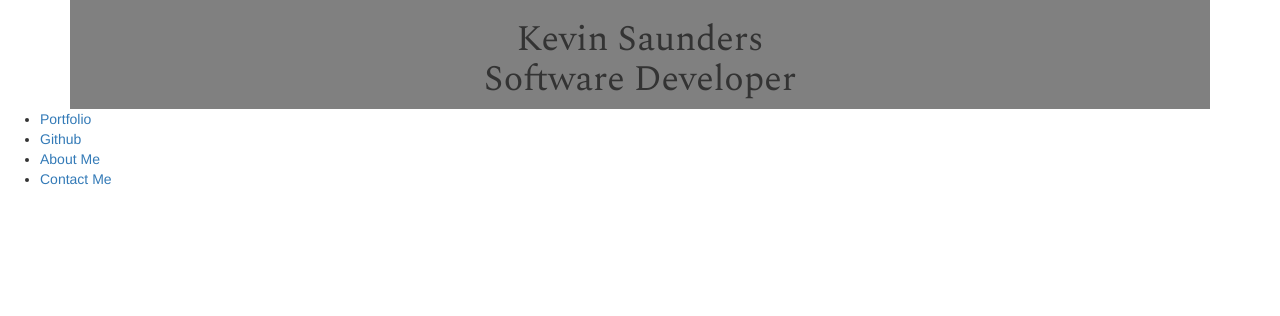
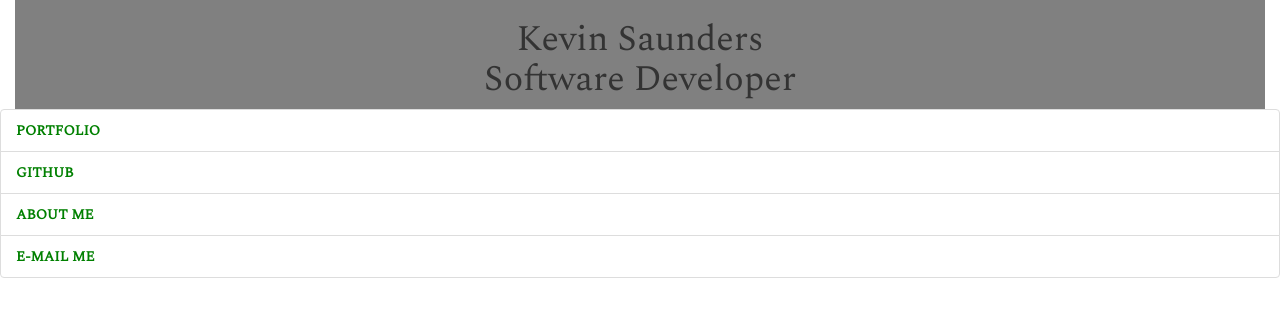
Before and after one commit to kevinajs/kevinajs.github.io, a plain HTML site: page index.html in a window 1280 px wide. Drawn offline with nearby package versions, Linux system fonts and the light colour scheme.

Commit message:
Added additional formatting to lists.

```diff
--- a/css/main.css
+++ b/css/main.css
@@ -11,3 +11,14 @@
   margin-top: 0;
   font-family: 'Spectral', serif;
 }
+
+.list-group-item > a {
+  font-family: 'Spectral', serif;
+  font-weight: bold;
+  text-transform: uppercase;
+  color: green;
+}
+
+.list_group {
+  text-align: center;
+}
--- a/index.html
+++ b/index.html
@@ -9,7 +9,7 @@
 </head>
 
 <body>
-  <div class="container text-center">
+  <div class="container-fluid text-center">
     <div class="profile_card">
       <div class="row">
         <h1 class="profile_title">Kevin Saunders</h1>
@@ -20,11 +20,11 @@
     </div>
   </div>
 
-  <ul>
-    <li><a href="#">Portfolio</a></li>
-    <li><a href="#">Github</a></li>
-    <li><a href="#">About Me</a></li>
-    <li><a href="#">Contact Me</a></li>
+  <ul class="list-group">
+    <li class="list-group-item"><a href="#">Portfolio</a></li>
+    <li class="list-group-item"><a href="https://github.com/kevinajs">Github</a></li>
+    <li class="list-group-item"><a href="#">About Me</a></li>
+    <li class="list-group-item"><a href="mailto:kevinajsaunders@gmail.com">E-mail Me</a></li>
   </ul>
   </div>
 </body>
```
